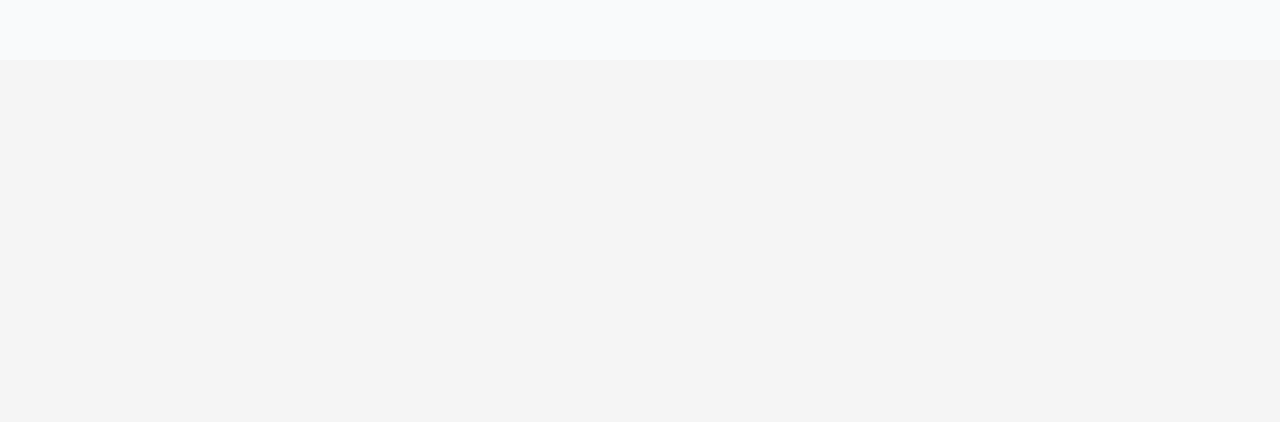
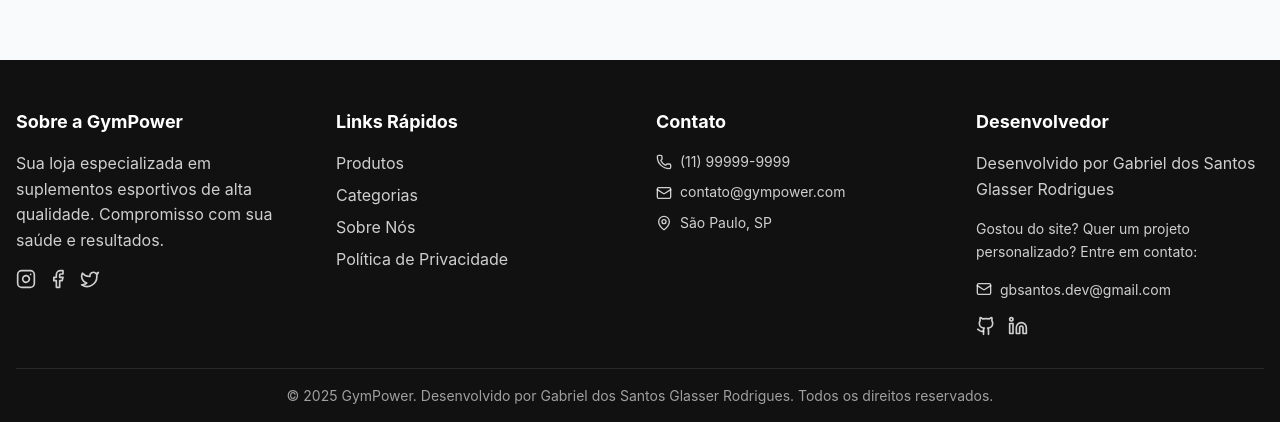
Before and after one commit to gabrielglasser/GympStore, a React (Vite) app in the folder frontend/: page /produtos in a window 1280 px wide. Shown: the part 740-1162 px from the top of the page. Before the commit the page ends 800 px from the top, so only its background shows below. Built offline with nearby package versions, Linux system fonts and the light colour scheme; no server answers.

Commit message:
adiciona componente Footer com informações de contato, links rápidos e redes sociais

```diff
--- a/frontend/src/App.tsx
+++ b/frontend/src/App.tsx
@@ -4,6 +4,7 @@ import { AppRoutes } from './routes';
 import { Toaster } from 'react-hot-toast';
 import { AuthProvider } from './contexts/AuthContext';
 import { CartProvider } from './contexts/CartContext';
+import { Footer } from './components/layout/Footer/Footer';
 
 function App() {
   return (
@@ -13,6 +14,7 @@ function App() {
           <CartProvider>
             <Header />
             <AppRoutes />
+            <Footer />
             <Toaster position="top-right" />
           </CartProvider>
         </AuthProvider>
--- /dev/null
+++ b/frontend/src/components/layout/Footer/Footer.module.scss
@@ -0,0 +1,160 @@
+@use '../../../assets/styles/variables.scss' as *;
+
+.footer {
+  background-color: $text-primary;
+  color: $white;
+  padding: $spacing-12 0 $spacing-4;
+
+  @media (max-width: $breakpoint-md) {
+    padding: $spacing-8 0 $spacing-4;
+  }
+
+  .container {
+    max-width: $breakpoint-xl;
+    margin: 0 auto;
+    padding: 0 $spacing-4;
+
+    @media (max-width: $breakpoint-sm) {
+      padding: 0 $spacing-3;
+    }
+  }
+
+  .grid {
+    display: grid;
+    grid-template-columns: repeat(4, 1fr);
+    gap: $spacing-8;
+    margin-bottom: $spacing-8;
+
+    @media (max-width: $breakpoint-lg) {
+      grid-template-columns: repeat(2, 1fr);
+      gap: $spacing-6;
+    }
+
+    @media (max-width: $breakpoint-sm) {
+      grid-template-columns: 1fr;
+      gap: $spacing-6;
+    }
+  }
+
+  .column {
+    h3 {
+      font-size: $font-size-lg;
+      font-weight: 700;
+      margin-bottom: $spacing-4;
+      color: $white;
+    }
+
+    p {
+      color: rgba($white, 0.8);
+      line-height: 1.6;
+      margin-bottom: $spacing-4;
+    }
+
+    ul {
+      list-style: none;
+      padding: 0;
+
+      li {
+        margin-bottom: $spacing-2;
+
+        a {
+          color: rgba($white, 0.8);
+          text-decoration: none;
+          transition: $transition-base;
+
+          &:hover {
+            color: $white;
+          }
+        }
+      }
+    }
+  }
+
+  .social {
+    display: flex;
+    gap: $spacing-3;
+
+    a {
+      color: rgba($white, 0.8);
+      transition: $transition-base;
+
+      &:hover {
+        color: $white;
+        transform: translateY(-2px);
+      }
+    }
+  }
+
+  .contactInfo {
+    p {
+      display: flex;
+      align-items: center;
+      gap: $spacing-2;
+      margin-bottom: $spacing-2;
+
+      svg {
+        flex-shrink: 0;
+      }
+
+      span {
+        font-size: $font-size-sm;
+      }
+    }
+  }
+
+  .developerInfo {
+    font-size: $font-size-sm;
+    color: rgba($white, 0.9);
+    margin-bottom: $spacing-2;
+  }
+
+  .developerContact {
+    display: flex;
+    flex-direction: column;
+    gap: $spacing-2;
+
+    .emailLink {
+      display: flex;
+      align-items: center;
+      gap: $spacing-2;
+      color: rgba($white, 0.8);
+      text-decoration: none;
+      transition: $transition-base;
+
+      &:hover {
+        color: $white;
+      }
+
+      span {
+        font-size: $font-size-sm;
+      }
+    }
+  }
+
+  .developerSocial {
+    display: flex;
+    gap: $spacing-3;
+    margin-top: $spacing-2;
+
+    a {
+      color: rgba($white, 0.8);
+      transition: $transition-base;
+
+      &:hover {
+        color: $white;
+        transform: translateY(-2px);
+      }
+    }
+  }
+
+  .bottom {
+    border-top: 1px solid rgba($white, 0.1);
+    padding-top: $spacing-4;
+    text-align: center;
+
+    p {
+      color: rgba($white, 0.6);
+      font-size: $font-size-sm;
+    }
+  }
+}
--- /dev/null
+++ b/frontend/src/components/layout/Footer/Footer.tsx
@@ -0,0 +1,98 @@
+import React from 'react';
+import { Link } from 'react-router-dom';
+import { Instagram, Facebook, Twitter, Mail, Phone, MapPin, Github, Linkedin } from 'lucide-react';
+import styles from './Footer.module.scss';
+
+export const Footer: React.FC = () => {
+  const currentYear = new Date().getFullYear();
+
+  return (
+    <footer className={styles.footer}>
+      <div className={styles.container}>
+        <div className={styles.grid}>
+          {/* Sobre */}
+          <div className={styles.column}>
+            <h3>Sobre a GymPower</h3>
+            <p>
+              Sua loja especializada em suplementos esportivos de alta qualidade.
+              Compromisso com sua saúde e resultados.
+            </p>
+            <div className={styles.social}>
+              <a href="https://instagram.com" target="_blank" rel="noopener noreferrer">
+                <Instagram size={20} />
+              </a>
+              <a href="https://facebook.com" target="_blank" rel="noopener noreferrer">
+                <Facebook size={20} />
+              </a>
+              <a href="https://twitter.com" target="_blank" rel="noopener noreferrer">
+                <Twitter size={20} />
+              </a>
+            </div>
+          </div>
+
+          {/* Links Rápidos */}
+          <div className={styles.column}>
+            <h3>Links Rápidos</h3>
+            <ul>
+              <li><Link to="/produtos">Produtos</Link></li>
+              <li><Link to="/categorias">Categorias</Link></li>
+              <li><Link to="/sobre">Sobre Nós</Link></li>
+              <li><Link to="/politica-privacidade">Política de Privacidade</Link></li>
+            </ul>
+          </div>
+
+          {/* Contato */}
+          <div className={styles.column}>
+            <h3>Contato</h3>
+            <div className={styles.contactInfo}>
+              <p>
+                <Phone size={16} />
+                <span>(11) 99999-9999</span>
+              </p>
+              <p>
+                <Mail size={16} />
+                <span>contato@gympower.com</span>
+              </p>
+              <p>
+                <MapPin size={16} />
+                <span>São Paulo, SP</span>
+              </p>
+            </div>
+          </div>
+
+          {/* Desenvolvedor */}
+          <div className={styles.column}>
+            <h3>Desenvolvedor</h3>
+            <p>
+              Desenvolvido por Gabriel dos Santos Glasser Rodrigues
+            </p>
+            <p className={styles.developerInfo}>
+              Gostou do site? Quer um projeto personalizado? Entre em contato:
+            </p>
+            <div className={styles.developerContact}>
+              <a href="mailto:gbsantos.dev@gmail.com" className={styles.emailLink}>
+                <Mail size={16} />
+                <span>gbsantos.dev@gmail.com</span>
+              </a>
+              <div className={styles.developerSocial}>
+                <a href="https://github.com/gabrielglasser" target="_blank" rel="noopener noreferrer">
+                  <Github size={20} />
+                </a>
+                <a href="https://linkedin.com/in/gabriel-s-glasser-rodrigues" target="_blank" rel="noopener noreferrer">
+                  <Linkedin size={20} />
+                </a>
+              </div>
+            </div>
+          </div>
+        </div>
+
+        <div className={styles.bottom}>
+          <p>
+            &copy; {currentYear} GymPower. Desenvolvido por Gabriel dos Santos Glasser Rodrigues.
+            Todos os direitos reservados.
+          </p>
+        </div>
+      </div>
+    </footer>
+  );
+};
```
